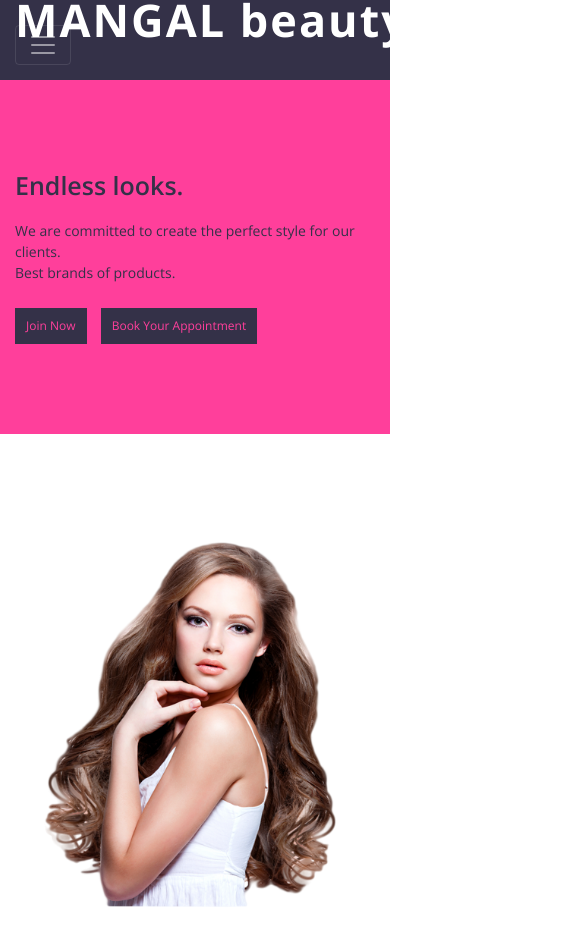
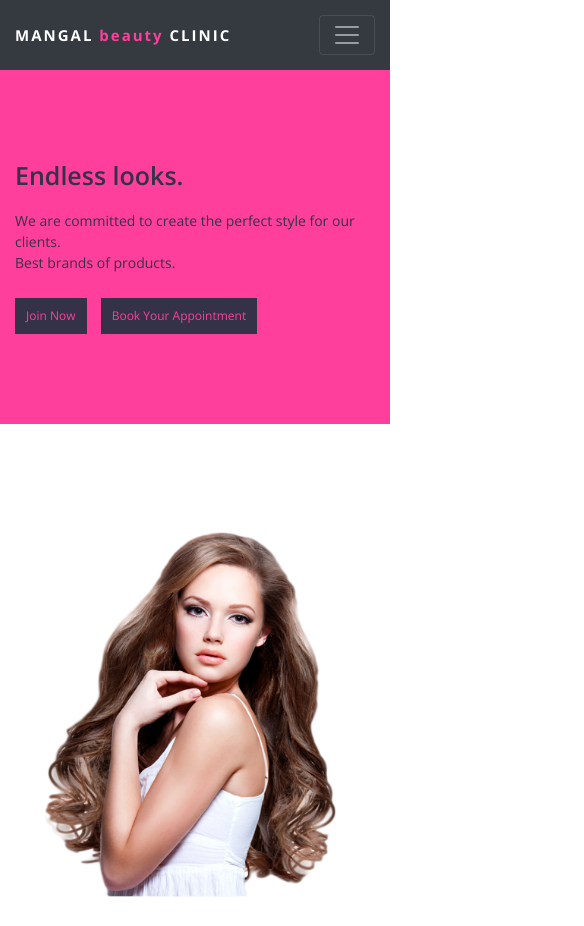
Before and after one commit to iamworldlywise/mangal-beauty-clinic-website, a plain HTML site: page index.html in a window 390 px wide. Shown: the top 926 px of the page, 584 px wide, since content can reach past the window. Drawn offline with nearby package versions, Linux system fonts and the light colour scheme.

Commit message:
Add files via upload

```diff
--- a/css/style.css
+++ b/css/style.css
@@ -248,11 +248,14 @@ a:focus {
 @media (max-width: 991.98px) {
     .navbar {
         padding: 15px;
-        background: #343148 !important;
-    }
-
-    .navbar .navbar-brand span {
-        color: #ffffff;
+    }
+
+    .navbar .navbar-brand{
+        font-size: 15px;
+    }
+
+    .navbar .navbar-brand span{
+        color: #ff3f9b;
     }
 
     .navbar a.nav-link {
@@ -1933,7 +1936,6 @@ a:focus {
 
 .footer .footer-menu {
     width: 100%;
-    display: flex;
     justify-content: center;
 }
 
```
